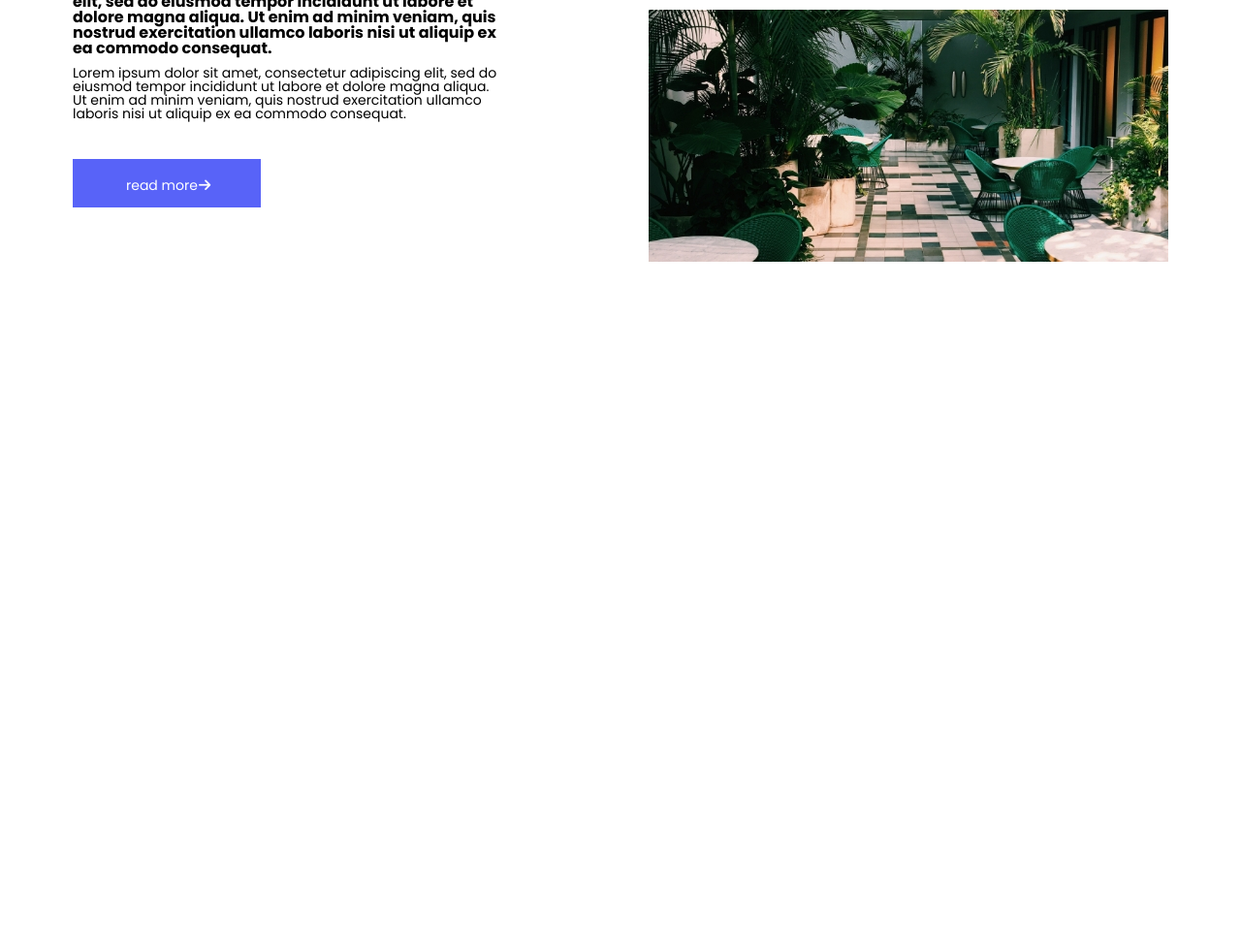
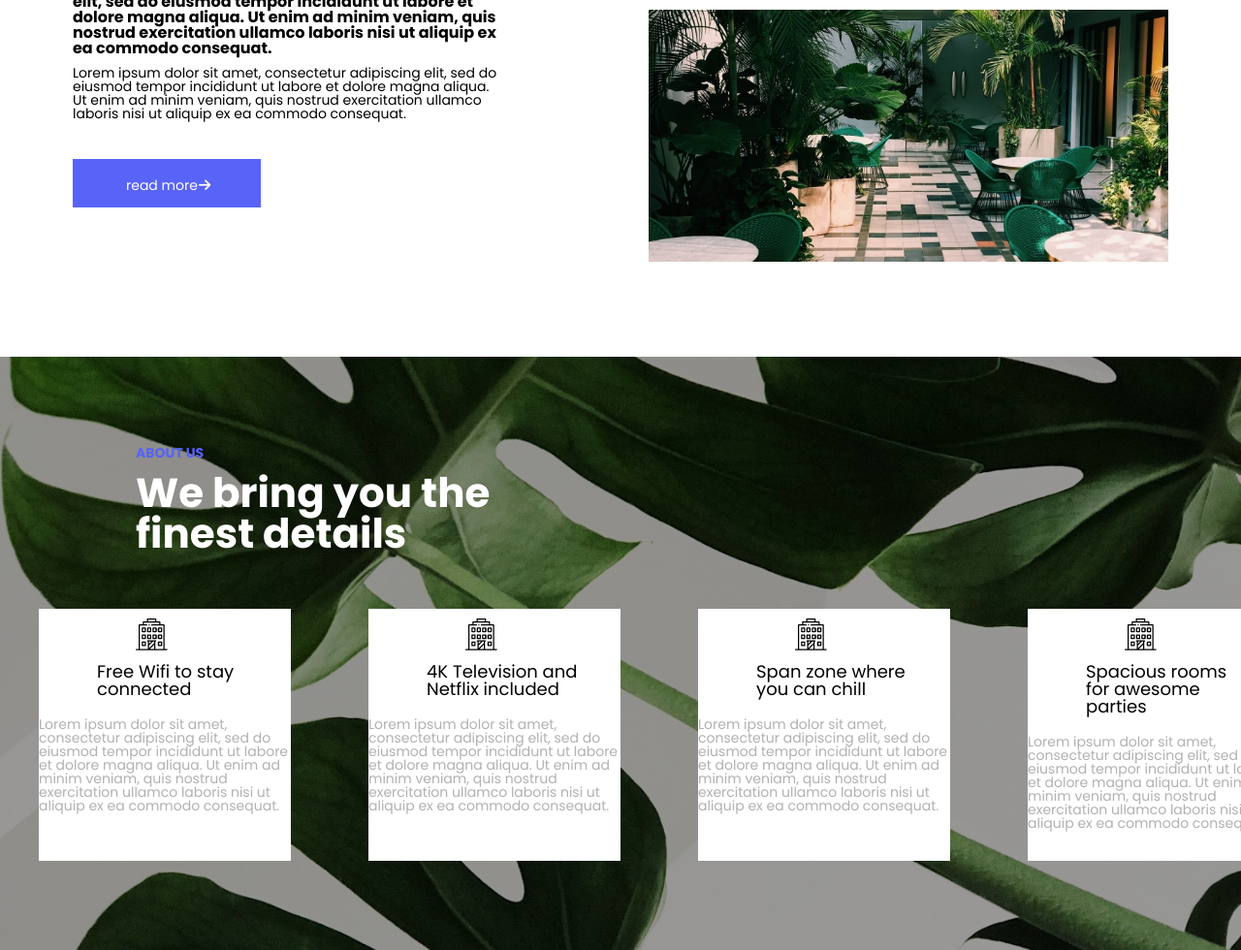
Before and after one commit to Mariami985/lesson8, a plain HTML site: page index.html in a window 1280 px wide. Shown: the part 596-1576 px from the top of the page at 97% size. Before the commit the page ends 869 px from the top, so only its background shows below. Drawn offline with Linux system fonts and the light colour scheme; files whose address does not match are found by name.

Commit message:
add 2 section

```diff
--- a/css/style.css
+++ b/css/style.css
@@ -145,3 +145,68 @@
 	margin-top: 20px;
 	margin-left: 130px;
 }
+/*2 section*/
+.flex-wraper{
+	width: 1366px;
+	height: 612px;
+	margin-top: 95px;
+	position: relative;
+}
+.image4{
+	position: absolute;
+}
+.flex-wraper h2{
+	position: absolute;
+	font-size: 14px;
+    font-family: 'Poppins';
+	color: #5863F8;
+	text-transform: uppercase;
+	font-weight: bolder;
+	margin-top: 92px;
+	margin-left: 140px;
+}
+.flex-wraper h3{
+	position: absolute;
+	font-size: 42px;
+	font-family: 'Poppins';
+	color: #fff;
+	text-transform: initial;
+	margin-top:120px;
+	margin-left: 140px;
+	font-weight: bolder;
+	width: 376px;
+}
+.container{
+	width: 1106px;
+	position: absolute;
+	display: flex;
+	justify-content:flex-start;
+}
+.box1{
+	width:260px;
+	height: 260px;
+	margin: 260px 40px 90px 40px;
+	background-color: #fff;
+
+}
+
+.box1 img{
+	margin:10px 100px 10px;
+}
+
+.box1 h4{
+	font-size: 18px;
+	color: #000000;
+	font-family: 'Poppins';
+	text-transform: initial;
+	font-style: bolder;
+	margin-left: 60px;
+	margin-bottom: 20px;
+	width:160px;
+}
+.box1 p{
+	font-size: 14px;
+	color:#B1B1B1;
+	font-family: 'Poppins';
+	width:260px;
+}
--- a/index.html
+++ b/index.html
@@ -73,6 +73,39 @@
 
 			</div>
 		</section>
+		<!-- 2 section -->
+		<section>
+			<div class="flex-wraper">
+				<img class="image4" src="img/image4.jpg" alt="image4">
+				<h2>about us</h2>
+				<h3>We bring you the finest details</h3>
+			<div class="container">
+				<div class="box1">
+					<img src="img/home1.jpg" alt="home">
+					<h4>Free Wifi to stay connected </h4>
+					<p>Lorem ipsum dolor sit amet, consectetur adipiscing elit, sed do eiusmod tempor incididunt ut labore et dolore magna aliqua. Ut enim ad minim veniam, quis nostrud exercitation ullamco laboris nisi ut aliquip ex ea commodo consequat.</p>
+
+				</div>
+				<div class="box1">
+					<img src="img/home1.jpg" alt="home">
+					<h4>4K Television and Netflix included </h4>
+					<p>Lorem ipsum dolor sit amet, consectetur adipiscing elit, sed do eiusmod tempor incididunt ut labore et dolore magna aliqua. Ut enim ad minim veniam, quis nostrud exercitation ullamco laboris nisi ut aliquip ex ea commodo consequat.</p>
+				 </div>
+				<div class="box1">
+					<img src="img/home1.jpg" alt="home">
+					<h4>Span zone where you can chill</h4>
+					<p>Lorem ipsum dolor sit amet, consectetur adipiscing elit, sed do eiusmod tempor incididunt ut labore et dolore magna aliqua. Ut enim ad minim veniam, quis nostrud exercitation ullamco laboris nisi ut aliquip ex ea commodo consequat.</p>
+				</div>
+				<div class="box1">
+					<img src="img/home1.jpg" alt="home">
+					<h4>Spacious rooms for awesome parties </h4>
+					<p>Lorem ipsum dolor sit amet, consectetur adipiscing elit, sed do eiusmod tempor incididunt ut labore et dolore magna aliqua. Ut enim ad minim veniam, quis nostrud exercitation ullamco laboris nisi ut aliquip ex ea commodo consequat.</p>
+				</div>
+
+			</div>
+		</div>
+
+		</section>
 
 	</body>
 </html>
```
Also changed, not shown: img/home1.jpg (added), img/image4.jpg (added).
